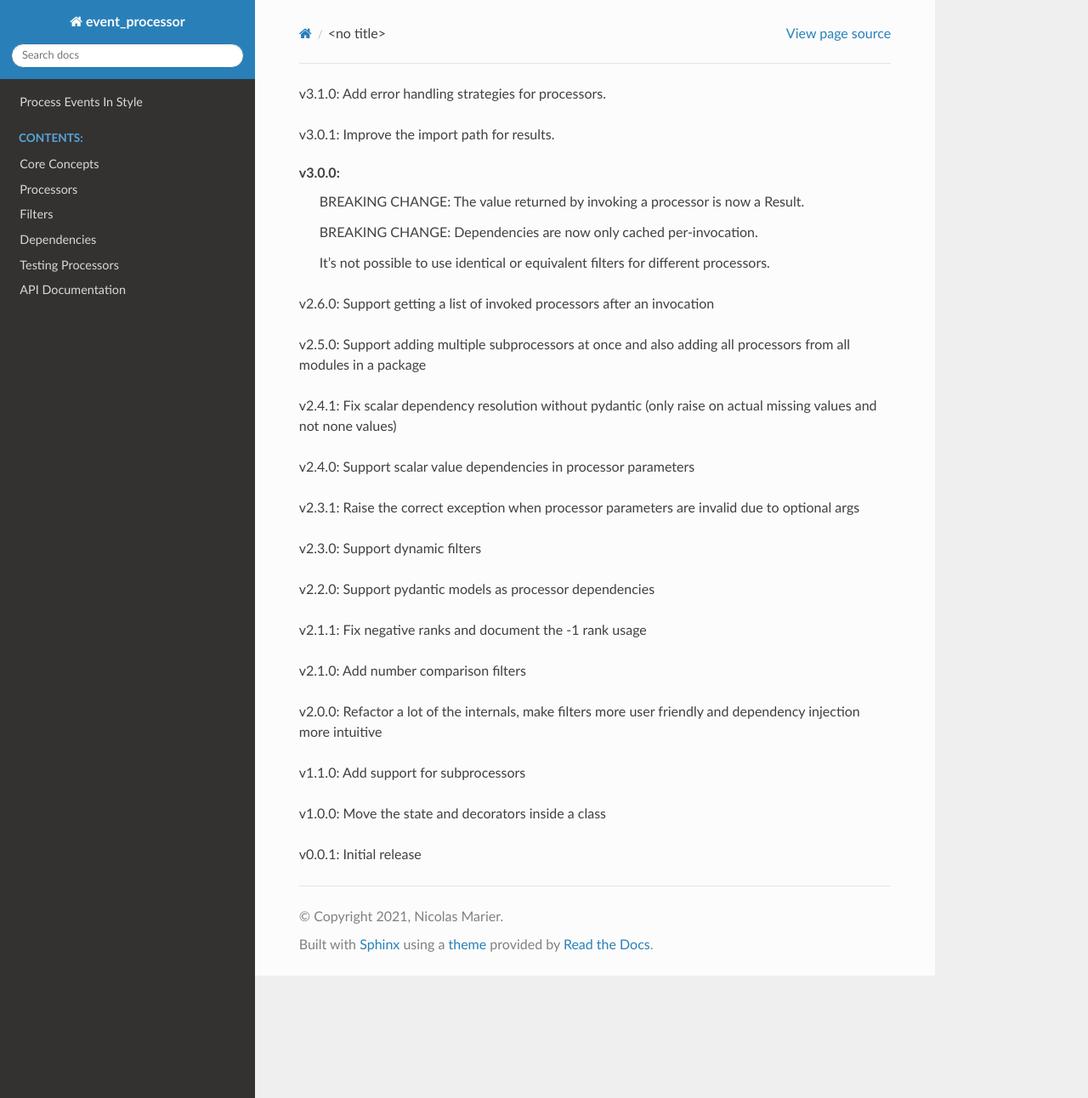
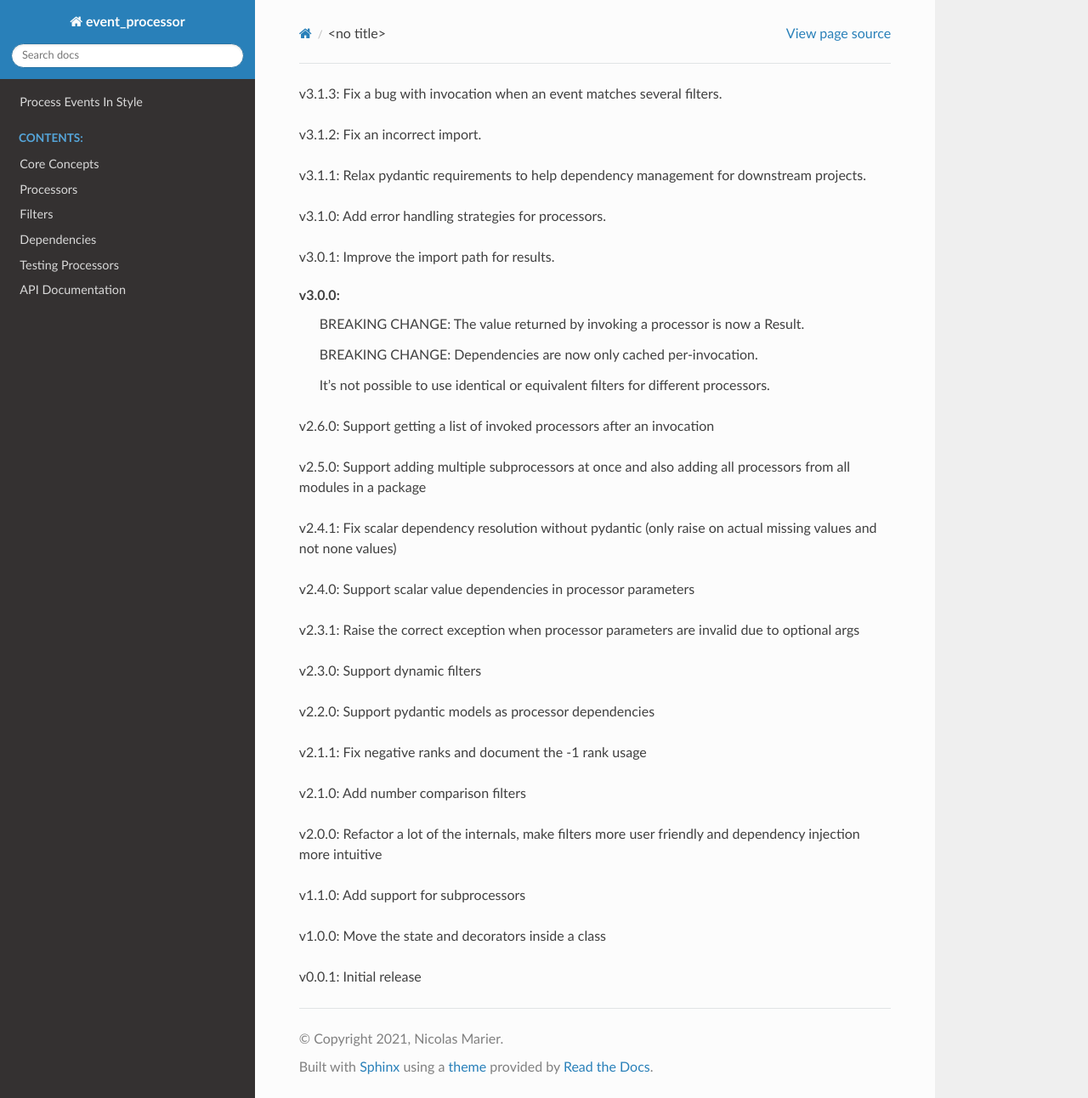
Before and after one commit to marier-nico/event-processor, a Sphinx documentation site: the page built from docs/content/changelog.rst, in a window 1280 px wide and 1292 px high. Shown: the whole window at 85% size. Built offline with Sphinx 7.4.7 and the Read the Docs theme 2.0.0, drawn with Linux system fonts in a browser that asks for light colours; the version number could not be read and is left out.

Commit message:
docs: update docs

```diff
--- a/docs/content/changelog.rst
+++ b/docs/content/changelog.rst
@@ -1,3 +1,6 @@
+- v3.1.3: Fix a bug with invocation when an event matches several filters.
+- v3.1.2: Fix an incorrect import.
+- v3.1.1: Relax pydantic requirements to help dependency management for downstream projects.
 - v3.1.0: Add error handling strategies for processors.
 - v3.0.1: Improve the import path for results.
 - v3.0.0:
```
